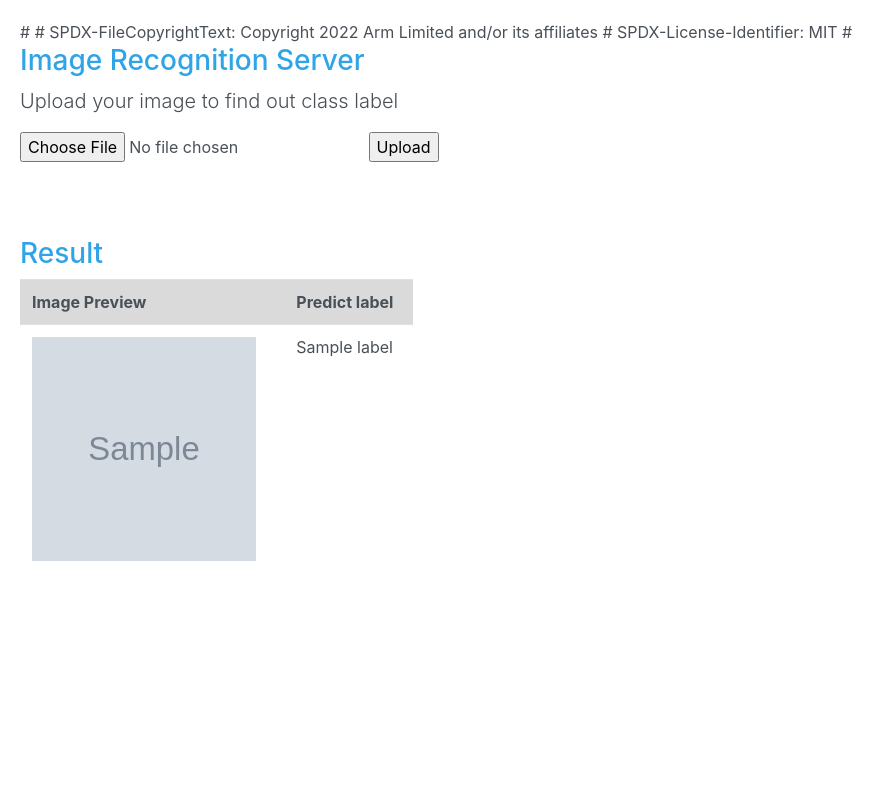
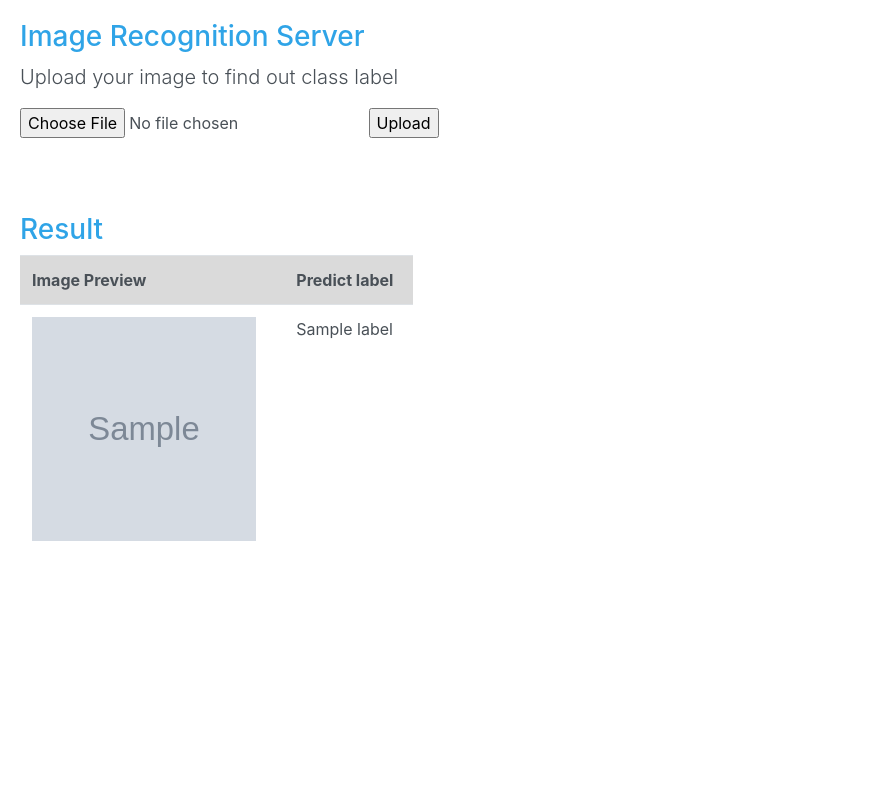
Before and after one commit to Elm8116/mlops-example-for-virtual-rpi, a Flask app: template templates/home.html in a window 1280 px wide. Shown: the whole page, without its empty margins (0-895 px from the left). Run offline with Flask 2, Linux system fonts and the light colour scheme; the template is opened without the code that fills it: most values are stand-ins (such as "Sample title", 1, 10 or a date in 2020); grey boxes marked "Sample" are stand-in pictures; some libraries are stand-ins or nearby versions.

Commit message:
comment license

```diff
--- a/templates/home.html
+++ b/templates/home.html
@@ -1,7 +1,6 @@
-#
-# SPDX-FileCopyrightText: Copyright 2022 Arm Limited and/or its affiliates <open-source-office@arm.com>
-# SPDX-License-Identifier: MIT
-#
+<!--
+  SPDX-FileCopyrightText: Copyright 2022 Arm Limited and/or its affiliates <open-source-office@arm.com>
+  SPDX-License-Identifier: MIT-->
 
 <!doctype html>
 <html lang="en">
```
